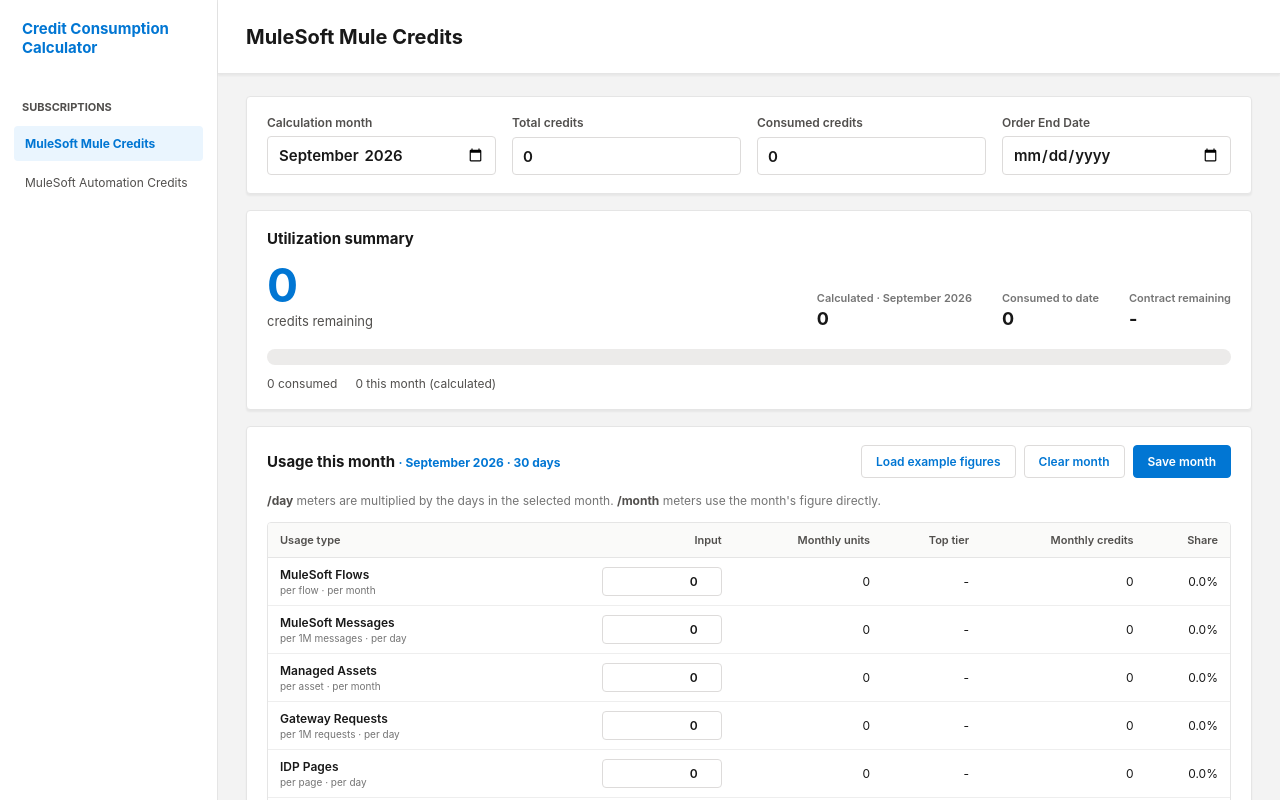
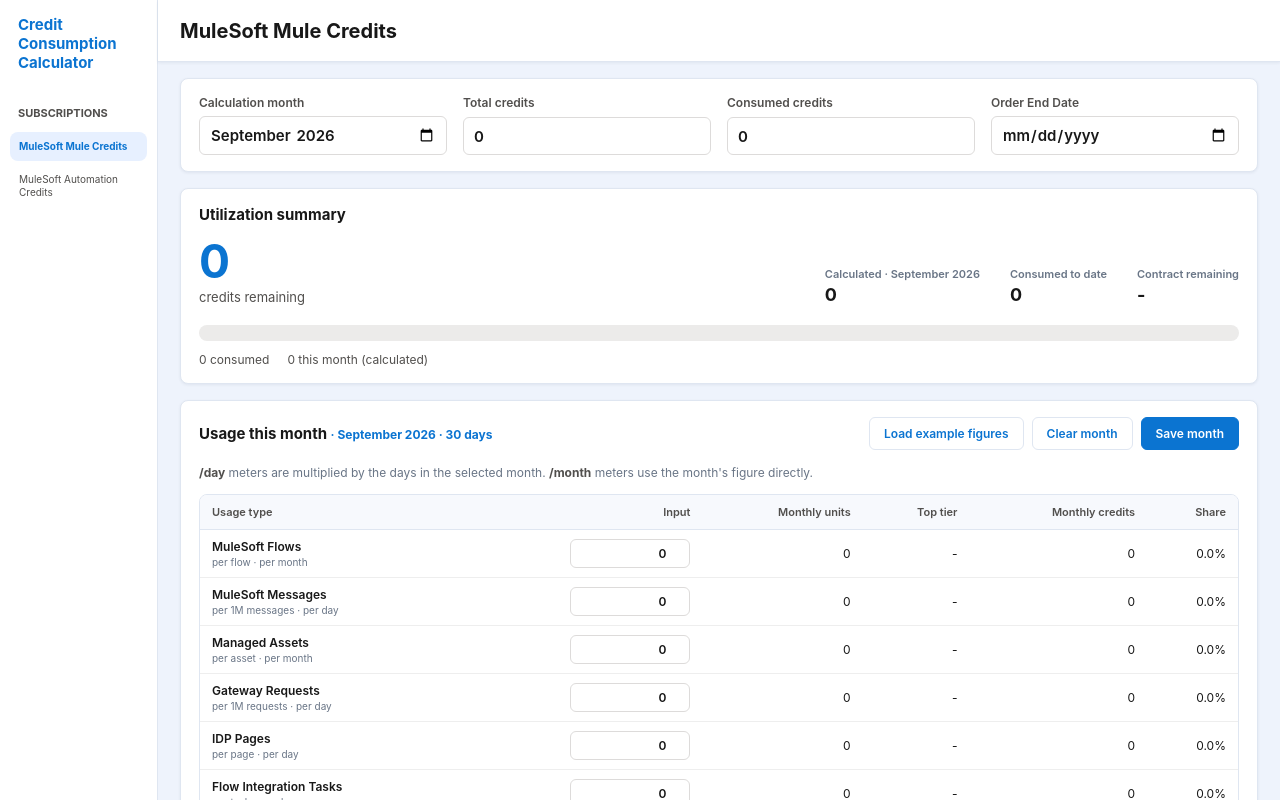
Before and after one commit to decoder-17/Credit-Consumption-Calculator, a React (Vite) app: page / in a window 1280 px wide. Shown: the top 800 px of the page. Built offline with nearby package versions, Linux system fonts and the light colour scheme.

Commit message:
style: align calculator visual system

```diff
--- a/src/ui/styles.css
+++ b/src/ui/styles.css
@@ -1,17 +1,19 @@
 :root {
   font-family: "Inter", "Salesforce Sans", ui-sans-serif, system-ui, sans-serif;
   color: #181818;
-  background: #f3f3f3;
+  background: #eef3fc;
   font-synthesis: none;
-  --blue: #0176d3;
-  --blue-dark: #014486;
-  --line: #e5e5e5;
-  --soft: #fafaf9;
-  --muted: #747474;
+  --blue: #0b74d1;
+  --blue-dark: #075da8;
+  --line: #dfe6f1;
+  --soft: #f7f9fd;
+  --muted: #697586;
   --panel: #fff;
-  --green: #2e844a;
-  --amber: #fe9339;
-  --red: #ea001e;
+  --green: #21874b;
+  --amber: #c77919;
+  --red: #d9363e;
+  --radius-card: 8px;
+  --radius-control: 6px;
 }
 * {
   box-sizing: border-box;
@@ -19,18 +21,18 @@
 body {
   margin: 0;
   min-width: 320px;
-  background: #f3f3f3;
+  background: #eef3fc;
 }
 .app-shell {
   min-height: 100vh;
   display: flex;
 }
 .sidebar {
-  width: 218px;
-  flex: 0 0 218px;
+  width: 158px;
+  flex: 0 0 158px;
   background: #fff;
   border-right: 1px solid var(--line);
-  padding: 20px 14px;
+  padding: 16px 10px;
 }
 .sidebar-brand {
   display: flex;
@@ -44,7 +46,7 @@
 .subscription-nav {
   display: grid;
   gap: 4px;
-  margin-top: 42px;
+  margin-top: 34px;
 }
 .subscription-nav h2 {
   margin: 0 8px 8px;
@@ -55,22 +57,22 @@
 }
 .nav-item {
   border: 0;
-  border-radius: 4px;
+  border-radius: 8px;
   background: none;
   color: #514f4d;
   cursor: pointer;
   font: inherit;
   text-align: left;
-  padding: 10px 11px;
-  font-size: 12px;
+  padding: 8px 9px;
+  font-size: 10px;
   line-height: 1.3;
 }
 .nav-item:hover {
-  background: #f4f6f9;
+  background: #f1f5fc;
   color: var(--blue);
 }
 .nav-item.active {
-  background: #eaf5fe;
+  background: #e7f0ff;
   color: var(--blue);
   font-weight: 700;
 }
@@ -88,9 +90,9 @@
 .topbar {
   background: #fff;
   border-bottom: 1px solid var(--line);
-  box-shadow: 0 2px 2px #0000000d;
-  min-height: 74px;
-  padding: 17px 28px;
+  box-shadow: 0 1px 3px #182b4a12;
+  min-height: 62px;
+  padding: 14px 22px;
   display: flex;
   align-items: center;
   justify-content: space-between;
@@ -103,16 +105,16 @@
   font-weight: 700;
 }
 .workspace-content {
-  max-width: 1300px;
+  max-width: 1160px;
   margin: auto;
-  padding: 22px 28px 70px;
+  padding: 16px 22px 56px;
 }
 .card {
   background: var(--panel);
   border: 1px solid var(--line);
-  border-radius: 4px;
-  box-shadow: 0 2px 2px #0000000d;
-  padding: 18px 20px;
+  border-radius: var(--radius-card);
+  box-shadow: 0 1px 3px #182b4a12;
+  padding: 16px 18px;
 }
 .card + .card {
   margin-top: 16px;
@@ -136,7 +138,7 @@
   width: 100%;
   background: #fff;
   border: 1px solid #dddbda;
-  border-radius: 4px;
+  border-radius: var(--radius-control);
   color: #181818;
   font: inherit;
   font-size: 15px;
@@ -165,7 +167,7 @@
 .model-switcher {
   display: inline-flex;
   border: 1px solid #dddbda;
-  border-radius: 4px;
+  border-radius: var(--radius-control);
   overflow: hidden;
 }
 .model-switcher button {
@@ -184,11 +186,11 @@
   border-right: 0;
 }
 .model-switcher button:hover {
-  background: #f4f6f9;
+  background: #f1f5fc;
   color: var(--blue);
 }
 .model-switcher button.selected {
-  background: #eaf5fe;
+  background: #e7f0ff;
   color: var(--blue);
   font-weight: 700;
 }
@@ -325,7 +327,7 @@
 }
 .button {
   border: 1px solid transparent;
-  border-radius: 4px;
+  border-radius: var(--radius-control);
   cursor: pointer;
   font: inherit;
   font-size: 12px;
@@ -343,17 +345,17 @@
 }
 .button.secondary {
   background: #fff;
-  border-color: #dddbda;
+  border-color: var(--line);
   color: var(--blue);
 }
 .button.secondary:hover {
-  background: #f4f6f9;
+  background: #f1f5fc;
   border-color: var(--blue);
 }
 .table-scroll {
   overflow-x: auto;
   border: 1px solid var(--line);
-  border-radius: 4px;
+  border-radius: var(--radius-card);
 }
 table {
   border-collapse: collapse;
@@ -400,7 +402,7 @@
 .table-input {
   background: #fff;
   border: 1px solid #dddbda;
-  border-radius: 4px;
+  border-radius: var(--radius-control);
   color: #181818;
   font: inherit;
   font-weight: 600;
```
